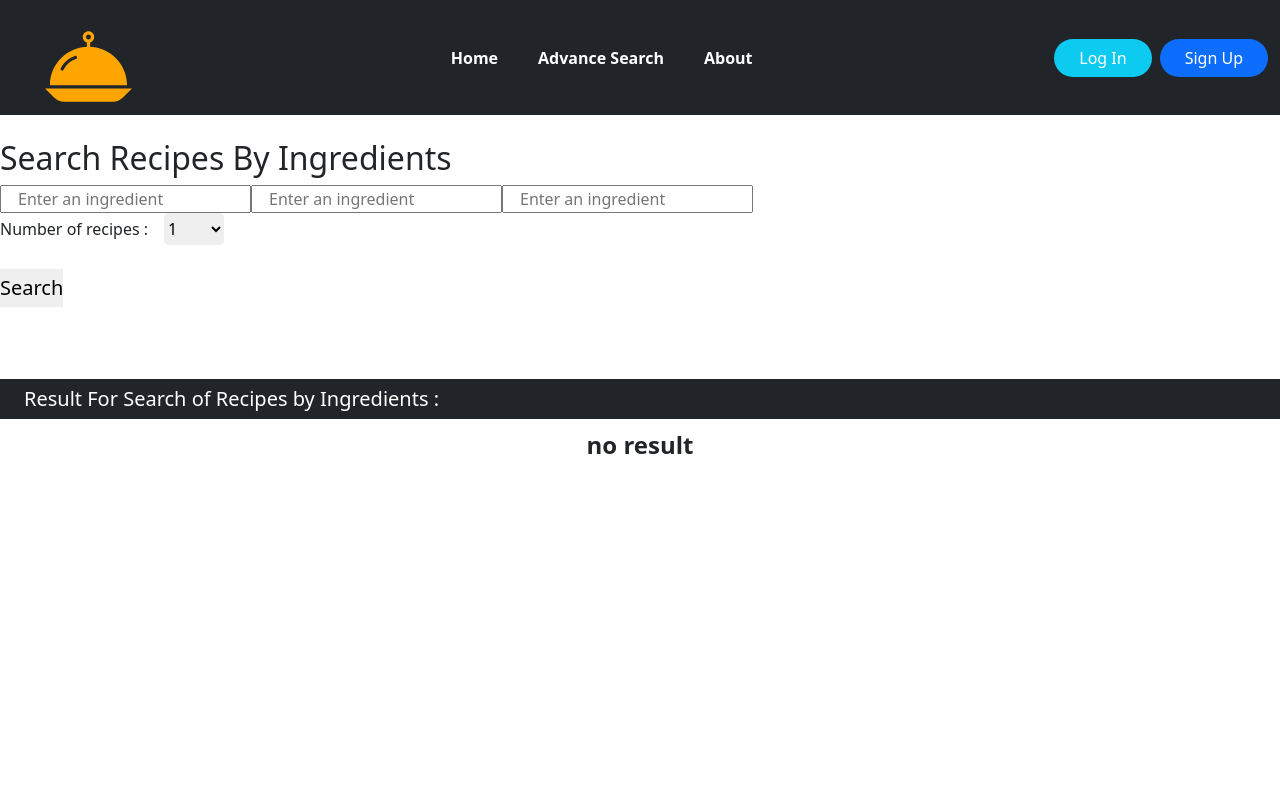
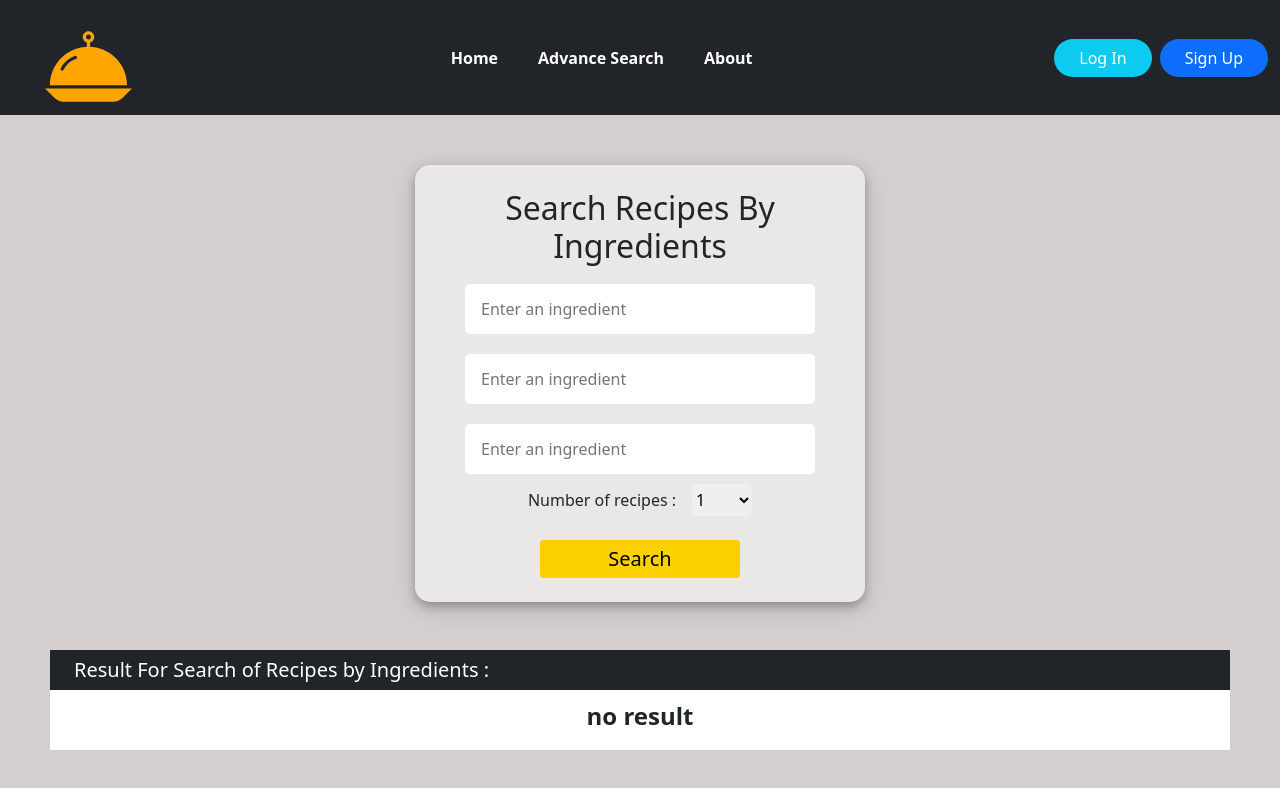
Before and after one commit to MrMohammadMoradi/ReactPractis_project, a React (Create React App) app: page /Search/Advance in a window 1280 px wide. Shown: the top 788 px of the page. Built offline with nearby package versions, Linux system fonts and the light colour scheme.

Commit message:
set AdvancePage css

```diff
--- a/src/App.css
+++ b/src/App.css
@@ -93,6 +93,35 @@
   max-width: 250px;
 }
 
+/****************** Advance Search Menu *************/
+.advance {
+  background-color: rgb(213, 206, 206);
+  padding: 50px;
+}
+.AdvSearchBox {
+  width: 450px;
+  background: rgb(234, 231, 231);
+  border-radius: 15px;
+  box-shadow: 0 4px 8px 0 rgba(0, 0, 0, 0.2), 0 6px 20px 0 rgba(0, 0, 0, 0.19);
+  text-align: center;
+
+}
+.AdvSearchBox input {
+  margin: 10px 25px;
+  width: 350px;
+  height: 50px;
+  border:none;
+  border-radius: 5px;
+}
+.AdvSearchBox .NumberRecipes input {
+  width: 80px;
+  border-radius: 10px;
+}
+.AdvSearchBox button{
+  width: 200px;
+  background: rgb(250, 208, 0);
+  border-radius: 4px;
+}
 
 /******************* AboutPage **********************/
 .Infomation{
```
